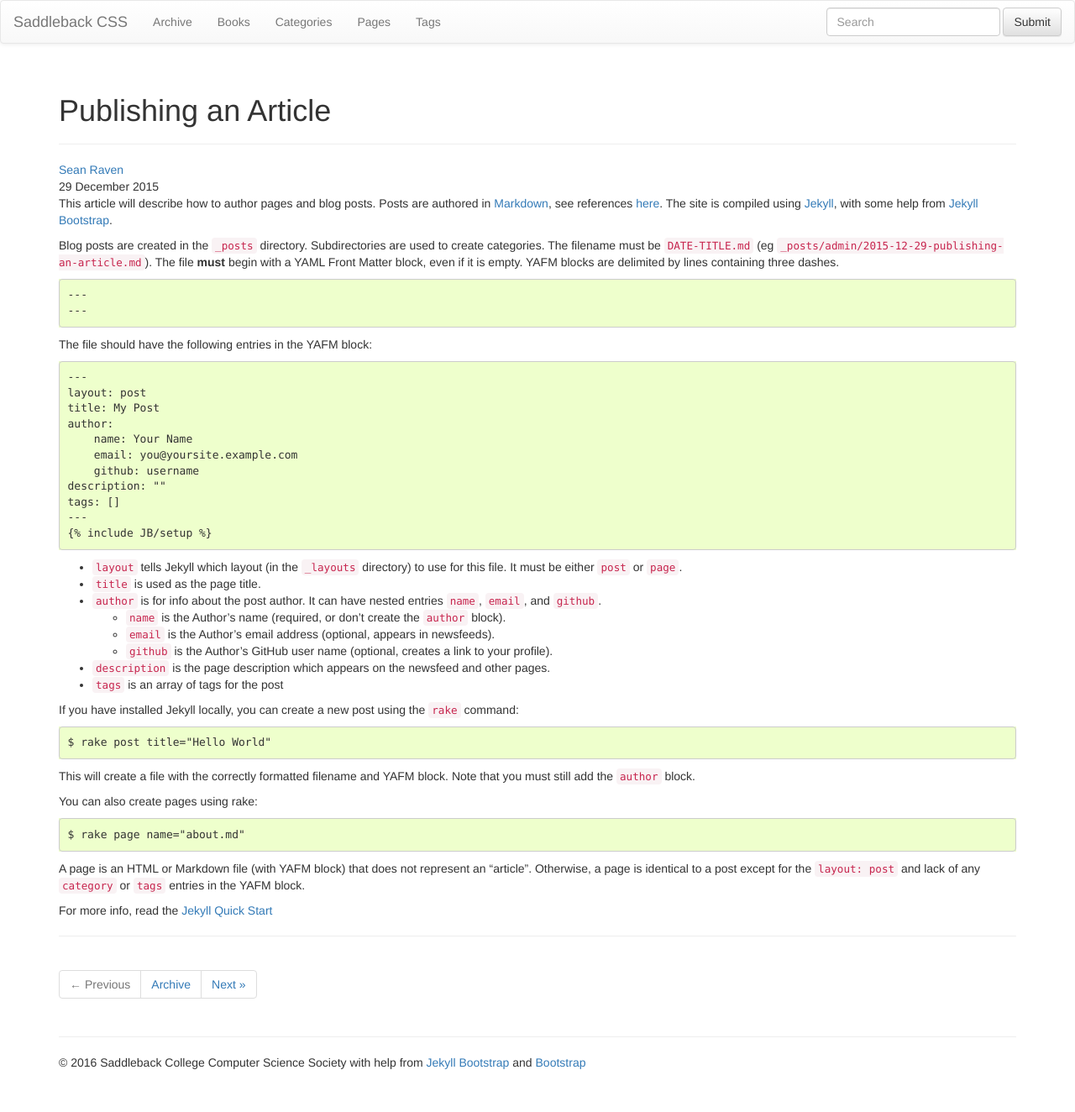
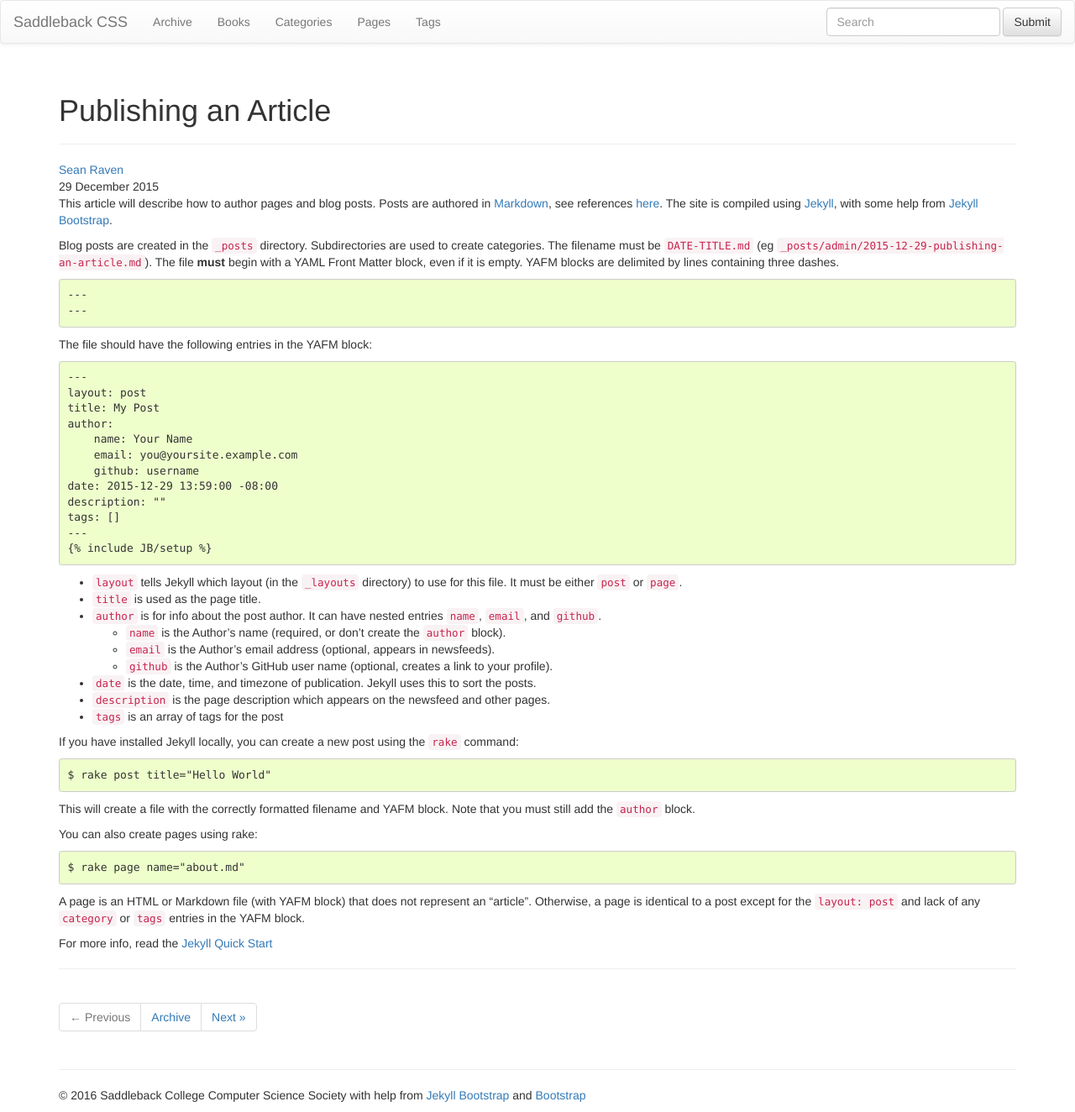
Before and after one commit to SaddlebackCSS/SaddlebackCSS.github.io, a Jekyll site: the page built from _posts/admin/2015-12-29-publishing-an-article.md, in a window 1280 px wide. Shown: the whole page at 84% size. Built offline with Jekyll 4.4.1, drawn with Linux system fonts in a browser that asks for light colours; nearby versions of some CDN libraries; library files that are not in the unit come from our copies; before the commit the page ends 1285 px from its top, so only the background shows below that.

Commit message:
add date info to first post

```diff
--- a/_posts/admin/2015-12-29-publishing-an-article.md
+++ b/_posts/admin/2015-12-29-publishing-an-article.md
@@ -36,6 +36,7 @@ The file should have the following entries in the YAFM block:
         name: Your Name
         email: you@yoursite.example.com
         github: username
+    date: 2015-12-29 13:59:00 -08:00
     description: ""
     tags: []
     ---
@@ -48,6 +49,7 @@ this file. It must be either `post` or `page`.
     - `name` is the Author's name (required, or don't create the `author` block).
     - `email` is the Author's email address (optional, appears in newsfeeds).
     - `github` is the Author's GitHub user name (optional, creates a link to your profile).
+- `date` is the date, time, and timezone of publication. Jekyll uses this to sort the posts.
 - `description` is the page description which appears on the newsfeed and other pages.
 - `tags` is an array of tags for the post
 
```
